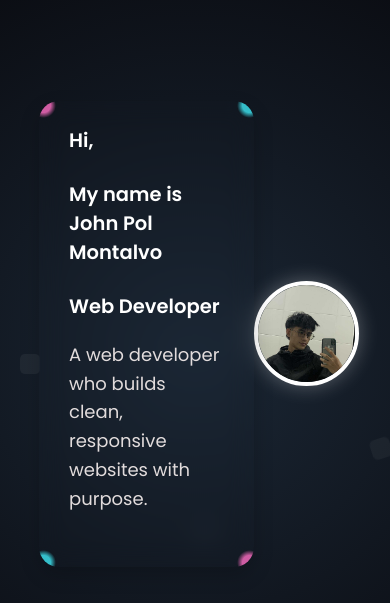
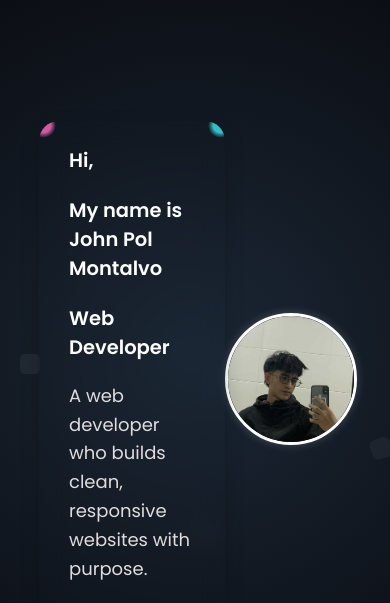
Before and after one commit to Johnpol26/my-portfolio, a plain HTML site: page index.html in a window 390 px wide. Shown: the part 68-671 px from the top of the page. Drawn offline with Linux system fonts and the light colour scheme.

Commit message:
Update css file

```diff
--- a/assets/css/index.css
+++ b/assets/css/index.css
@@ -128,9 +128,47 @@ html {
     z-index: 1;
     overflow: hidden;
     transition: transform 0.4s ease, box-shadow 0.4s ease;
+
+    /* Responsive width and alignment */
+    width: 100%;
+    max-width: 600px;
+    margin: 20px auto;
+
+    /* Fade-in animation */
+    opacity: 0;
     animation: fadeIn 1.2s ease-in forwards;
-    animation-delay: 0.0s;
+    animation-delay: 0s;
 }
+
+/* Optional hover effect */
+.intro-text:hover {
+    transform: translateY(-5px);
+    box-shadow: 0 10px 25px rgba(0, 0, 0, 0.3);
+}
+
+/* Fade-in keyframes */
+@keyframes fadeIn {
+    to {
+        opacity: 1;
+    }
+}
+
+/* Responsive text adjustments for smaller devices */
+@media (max-width: 768px) {
+    .intro-text {
+        padding: 20px 20px;
+        font-size: 0.95rem;
+    }
+}
+
+@media (max-width: 480px) {
+    .intro-text {
+        padding: 15px 15px;
+        font-size: 0.9rem;
+        border-radius: 15px;
+    }
+}
+
 
 .intro-text {
     position: relative;
@@ -275,33 +313,54 @@ html {
     }
 }
 
+/* Container */
+.intro-image {
+    width: 100%;
+    max-width: 350px;
+    margin: 0 auto;
+    transition: transform 0.3s ease;
+}
+
+/* Image */
 .intro-image img {
     width: 100%;
-    max-width: 350px;
     height: auto;
-    aspect-ratio: 1 / 1; /* Keeps it square */
+    aspect-ratio: 1 / 1; /* Ensures square image */
     border-radius: 50%;
     object-fit: cover;
     border: 4px solid #fff;
     box-shadow: 0 0 20px rgba(255, 255, 255, 0.3);
     display: block;
-    margin: 0 auto; /* center in container */
+    margin: 0 auto;
 
-    /* Fade-in animation */
+    /* Animation */
     opacity: 0;
     animation: fadeIn 1.2s ease-in forwards;
     animation-delay: 0.5s;
 }
 
-.intro-image {
-    width: 100%;
-    max-width: 350px;
-    margin: 0 auto; /* center the image */
-    transition: transform 0.3s ease;
+/* Hover effect */
+.intro-image:hover {
+    transform: translateY(-10px) scale(1.05);
 }
 
-.intro-image:hover {
-    transform: translateY(-10px) scale(1.05);
+/* Fade-in keyframes */
+@keyframes fadeIn {
+    to {
+        opacity: 1;
+    }
+}
+
+/* Responsive tweaks */
+@media (max-width: 480px) {
+    .intro-image {
+        max-width: 80vw;
+    }
+
+    .intro-image img {
+        border-width: 3px;
+        box-shadow: 0 0 10px rgba(255, 255, 255, 0.2);
+    }
 }
 
 /* Keyframes for fade-in */
```
